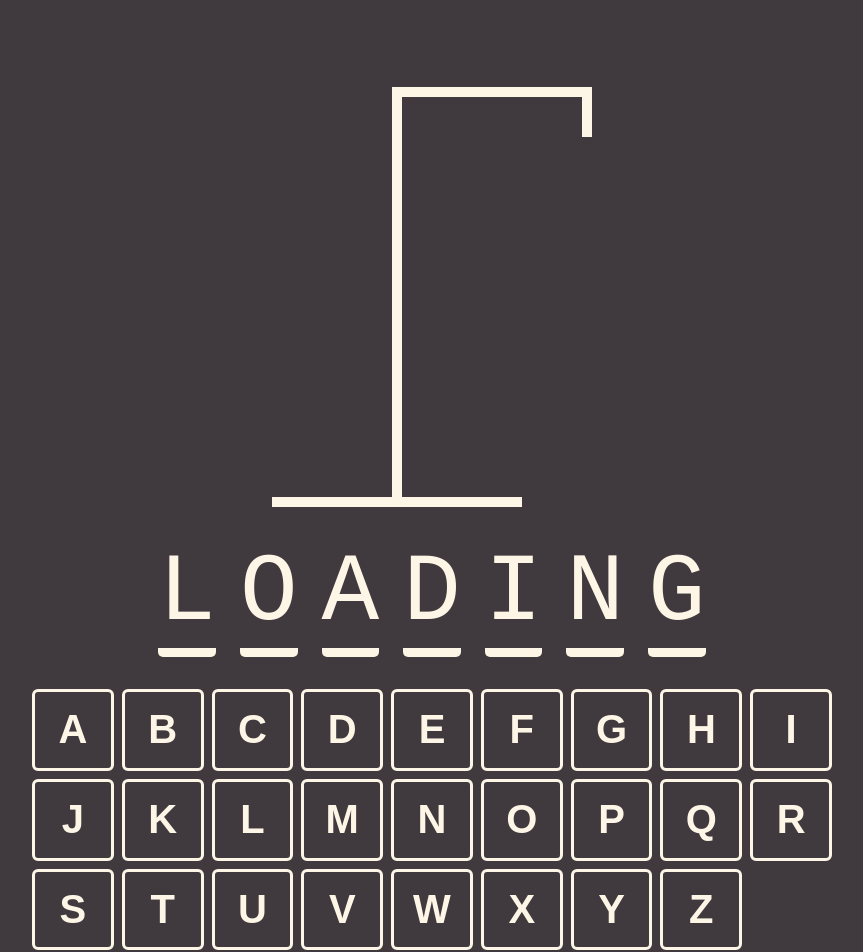
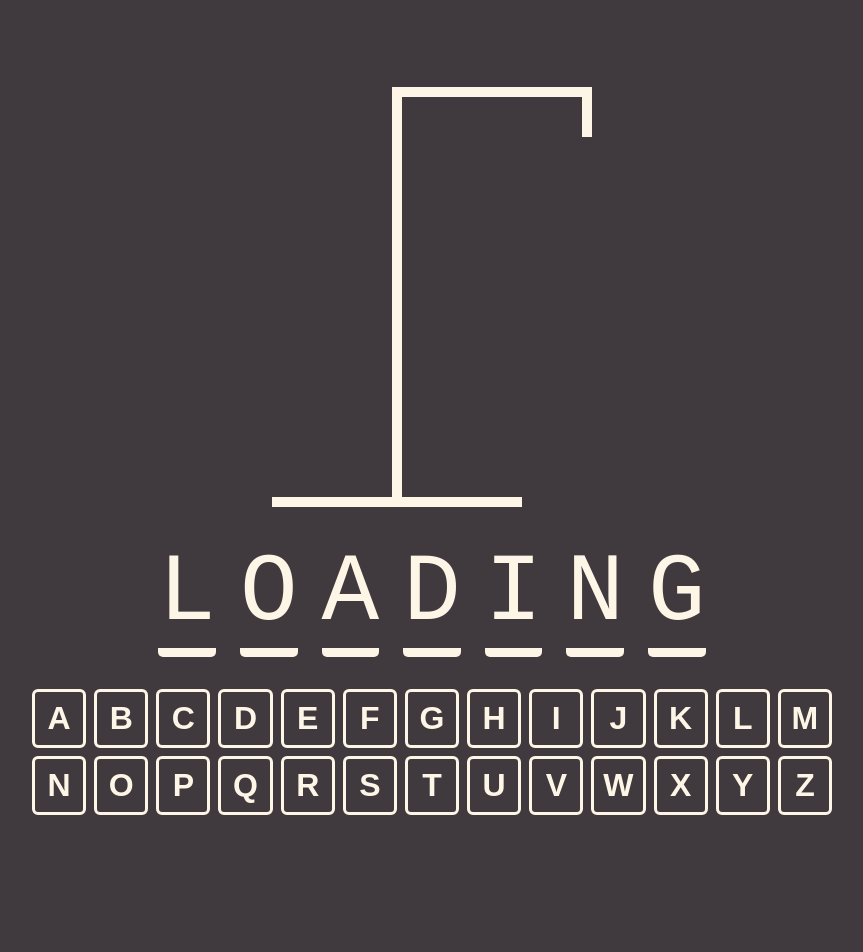
Before and after one commit to samlaconico/anime-character-hangman, a React (Vite) app: page / in a window 1280 px wide. Shown: the top 952 px of the page, without its empty margins (208-1071 px from the left). After the commit the page ends 823 px from the top, so only its background shows below. Built offline with nearby package versions, Linux system fonts and the light colour scheme; no server answers.

Commit message:
slight changes to the keyboard

```diff
--- a/src/Keyboard.module.css
+++ b/src/Keyboard.module.css
@@ -4,7 +4,7 @@
     border-radius: 6px;
     background: none;
     aspect-ratio: 1/1;
-    font-size: 2.5rem;
+    font-size: 2rem;
     text-transform: uppercase;
     padding: .5rem;
     font-weight: bold;
--- a/src/Keyboard.tsx
+++ b/src/Keyboard.tsx
@@ -46,7 +46,7 @@ export function Keyboard({
     <div
       style={{
         display: "grid",
-        gridTemplateColumns: "repeat(auto-fit, minmax(75px, 1fr))",
+        gridTemplateColumns: "repeat(auto-fit, minmax(50px, 1fr))",
         gap: ".5rem",
       }}
     >
```
